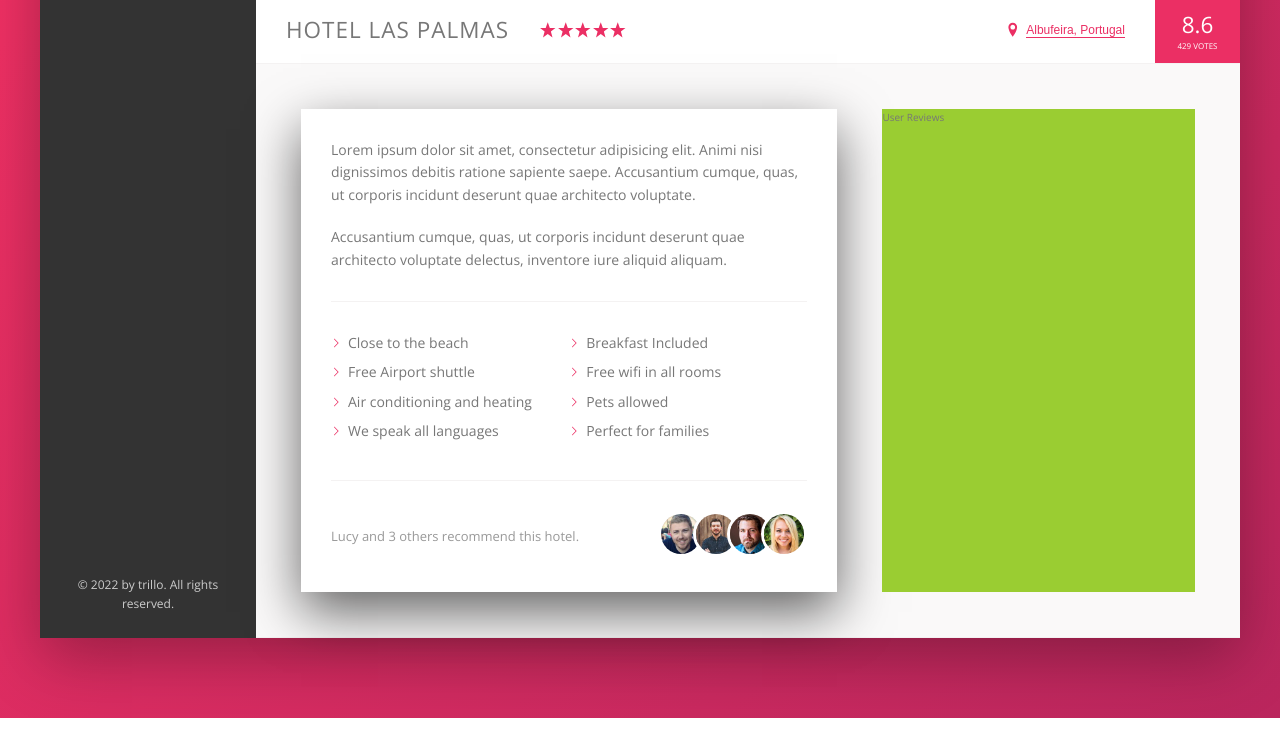
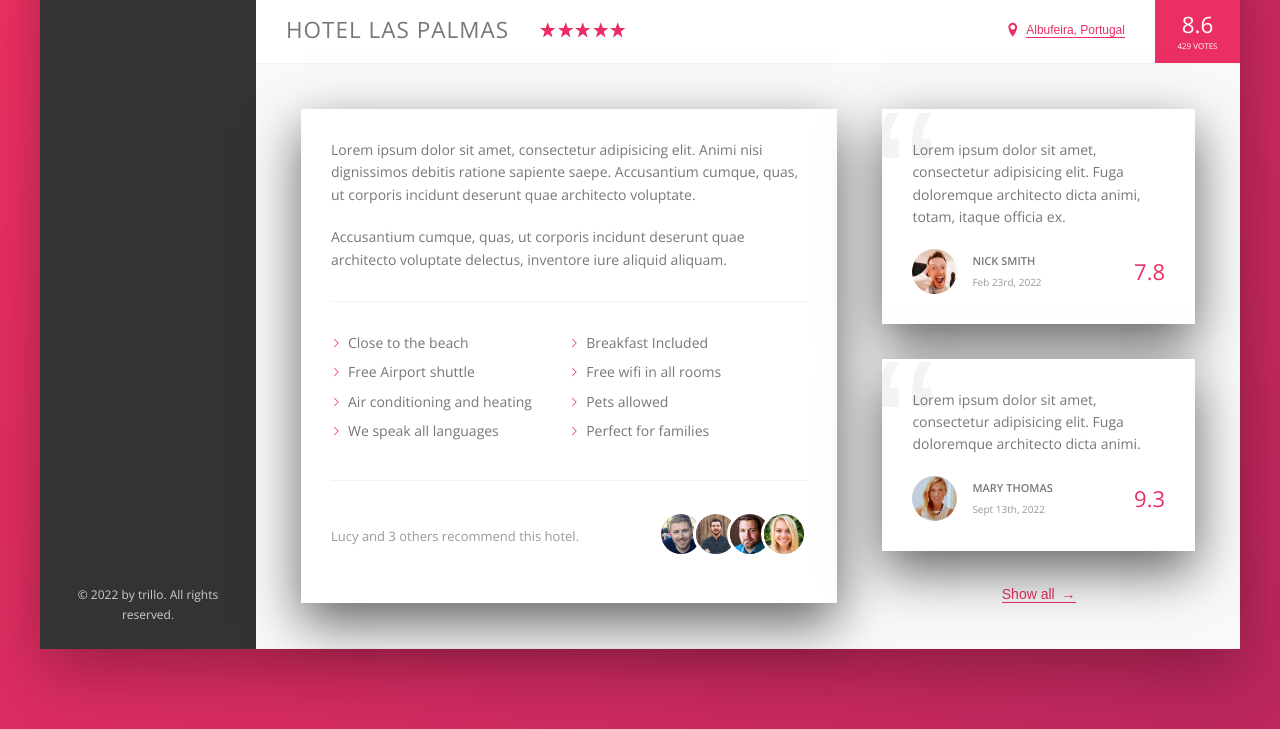
Before and after one commit to edlla/TrilloApp, a website: page index.html in a window 1280 px wide. Shown: the part 538-1267 px from the top of the page. Drawn offline with nearby package versions, Linux system fonts and the light colour scheme.

Commit message:
User review section completed

```diff
--- a/index.html
+++ b/index.html
@@ -167,7 +167,33 @@
                         </div>
 
                         <div class="user-reviews">
-                            User Reviews
+                            <figure class="review">
+                                <blockquote class="review__text">
+                                    Lorem ipsum dolor sit amet, consectetur adipisicing elit. Fuga doloremque architecto dicta animi, totam, itaque officia ex.
+                                </blockquote>
+                                <figcaption class="review__user">
+                                    <img src="img/user-1.jpg" alt="user 1" class="review__photo">
+                                    <div class="review__user-box">
+                                        <p class="review__user-name">Nick Smith</p>
+                                        <p class="review__user-date">Feb 23rd, 2022</p>
+                                    </div>
+                                    <div class="review__rating">7.8</div>
+                                </figcaption>
+                            </figure>
+                            <figure class="review">
+                                <blockquote class="review__text">
+                                    Lorem ipsum dolor sit amet, consectetur adipisicing elit. Fuga doloremque architecto dicta animi.
+                                </blockquote>
+                                <figcaption class="review__user">
+                                    <img src="img/user-2.jpg" alt="user 2" class="review__photo">
+                                    <div class="review__user-box">
+                                        <p class="review__user-name">Mary Thomas</p>
+                                        <p class="review__user-date">Sept 13th, 2022</p>
+                                    </div>
+                                    <div class="review__rating">9.3</div>
+                                </figcaption>
+                            </figure>
+                            <button class="btn-inline">Show all <span>&rarr;</span></button>
                         </div>
                     </div>
                 </main>
--- a/sass/_components.scss
+++ b/sass/_components.scss
@@ -281,8 +281,17 @@
     cursor: pointer;
     transition: all .2s;
 
+    & span {
+        margin-left: 3px;
+        transition: margin-left .2s;
+    }
+
     &:hover {
         color: var(--color-grey-dark-1);
+
+        span {
+            margin-left: 8px;
+        }
     }
 
     &:focus {
@@ -386,3 +395,67 @@
 
     }
 }
+
+////////////////////////////////////
+//REviews
+
+.review {
+    background-color: #fff;
+    box-shadow: var(--shadow-light);
+    padding: 3rem;
+    margin-bottom: 3.5rem;
+    position: relative;
+    overflow: hidden;
+
+    &__text{
+        margin-bottom: 2rem;
+        position: relative;
+        z-index: 10;
+    }
+
+    &__user {
+        display: flex;
+        align-items: center;
+    }
+
+    &__photo {
+        height: 4.5rem;
+        width: 4.5rem;
+        border-radius: 50%;
+        margin-right: 1.5rem;
+    }
+
+    &__user-box {
+        margin-right: auto;
+    }
+
+    &__user-name {
+        font-size: 1.1rem;
+        font-weight: 600;
+        margin-bottom: .4rem;
+        text-transform: uppercase;
+    }
+
+    &__user-date {
+        font-size: 1rem;
+        color: var(--color-grey-dark-3);
+    }
+
+    &__rating {
+        font-size: 2.2rem;
+        color: var(--color-primary);
+        font-weight: 300;
+    }
+
+    &::before {
+        content: "\201C";
+        position: absolute;
+        top: -2.75rem;
+        left: -1rem;
+        font-size: 20rem;
+        line-height: 1;
+        color: var(--color-grey-light-2);
+        font-family: sans-serif;
+        z-index: 1;
+    }
+}
--- a/sass/_layout.scss
+++ b/sass/_layout.scss
@@ -40,6 +40,7 @@
 
 
 .details {
+    font-size: 1.4rem;
     display: flex;
     padding: 4.5rem;
     background-color: var(--color-grey-light-1);
@@ -47,7 +48,7 @@
 }
 
 .description {
-    font-size: 1.4rem;
+
     background-color: #fff;
     flex: 0 0 60%;
     margin-right: 4.5rem;
@@ -56,6 +57,10 @@
 }
 
 .user-reviews {
-    background-color: yellowgreen;
+
     flex: 1;
+
+    display: flex;
+    flex-direction: column;
+    align-items: center;
 }
```
Also changed, not shown: css/style.css.
